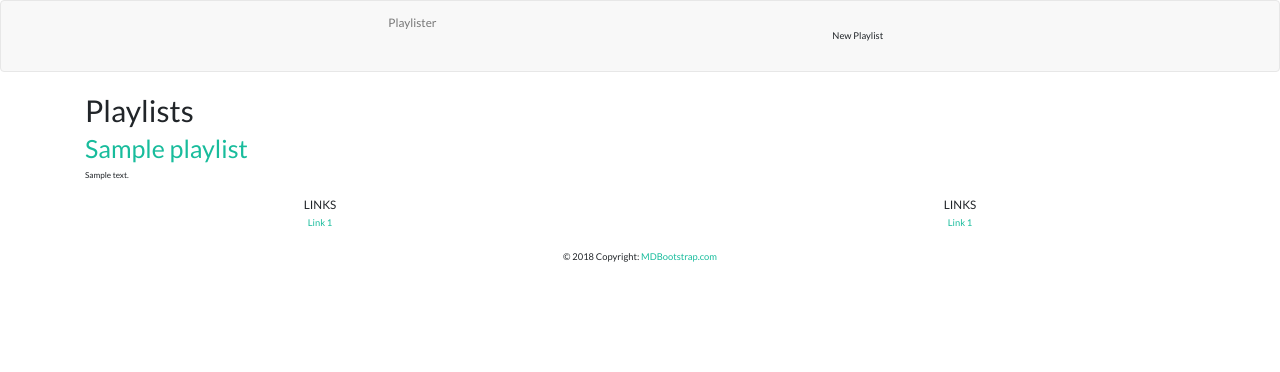
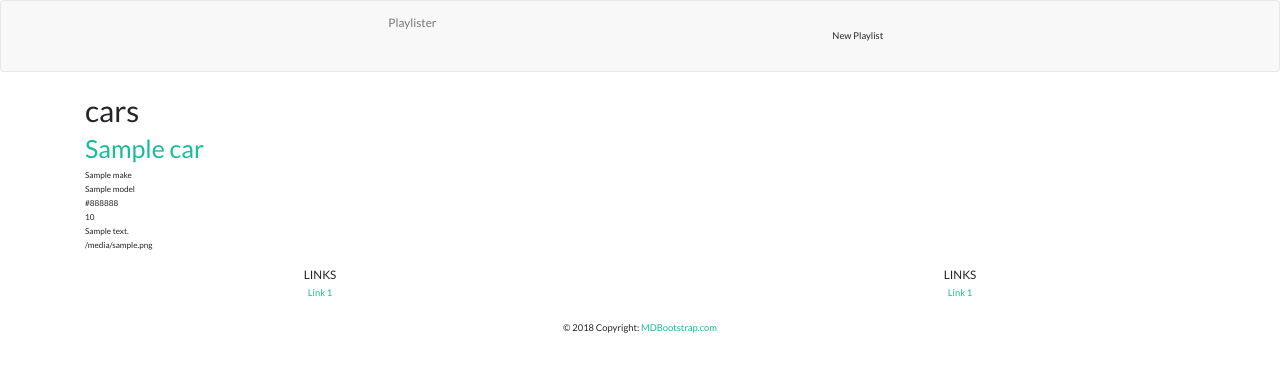
Before and after one commit to donaldvallejo/contractorProject, a Flask app: page / in a window 1280 px wide. Shown: the top 372 px of the page. Run offline with Flask 2, Linux system fonts and the light colour scheme; a database or web service that is not in the repository returns one stand-in record (values such as "Sample title"); some libraries are stand-ins or nearby versions.

Commit message:
databases values are displaying on the page! working on ficing the rest of the code

```diff
--- a/app.py
+++ b/app.py
@@ -7,7 +7,7 @@ from bson.objectid import ObjectId
 host = os.environ.get('MONGODB_URI', 'mongodb://localhost:27017/cars')
 client = MongoClient(host=f'{host}?retryWrites=false')
 db = client.get_default_database()
-playlists = db.playlists
+cars = db.cars
 comments = db.comments
 
 app = Flask(__name__)
@@ -15,12 +15,12 @@ app = Flask(__name__)
 @app.route('/')
 def playlists_index():
   """Show all cars"""
-  return render_template('playlists_index.html', playlists=playlists.find())
+  return render_template('playlists_index.html', cars=cars.find())
 
 @app.route('/playlists/new')
 def playlists_new():
   """Create Playlists"""
-  return render_template('playlists_new.html', playlist = {}, title='New Playlist')
+  return render_template('playlists_new.html', car = {}, title='New Cars')
 
 @app.route('/playlists', methods=['POST'])
 def playlists_submit():
--- a/templates/playlists_index.html
+++ b/templates/playlists_index.html
@@ -1,12 +1,17 @@
 {% extends 'base.html' %}
 
 {% block content %}
-<h1>Playlists</h1>
+<h1>cars</h1>
 <div class='row'>
-    {% for playlist in playlists %}
+    {% for car in cars %}
     <div class='col-md-3'>
-            <h2><a href='/playlists/{{ playlist._id }}'>{{ playlist.title }}</a></h2>
-            <small>{{ playlist.description }}</small>
+            <h2><a href='/cars/{{ car._id }}'>{{ car.title }}</a></h2>
+            <small>{{ car.Make }}</small><br>
+            <small>{{ car.Model }}</small><br>
+            <small>{{ car.Color }}</small><br>
+            <small>{{ car.Price }}</small><br>
+            <small>{{ car.Description }}</small><br>
+            <small>{{ car.Image }}</small><br>
         </div>
     {% endfor %}
 </div>
```
